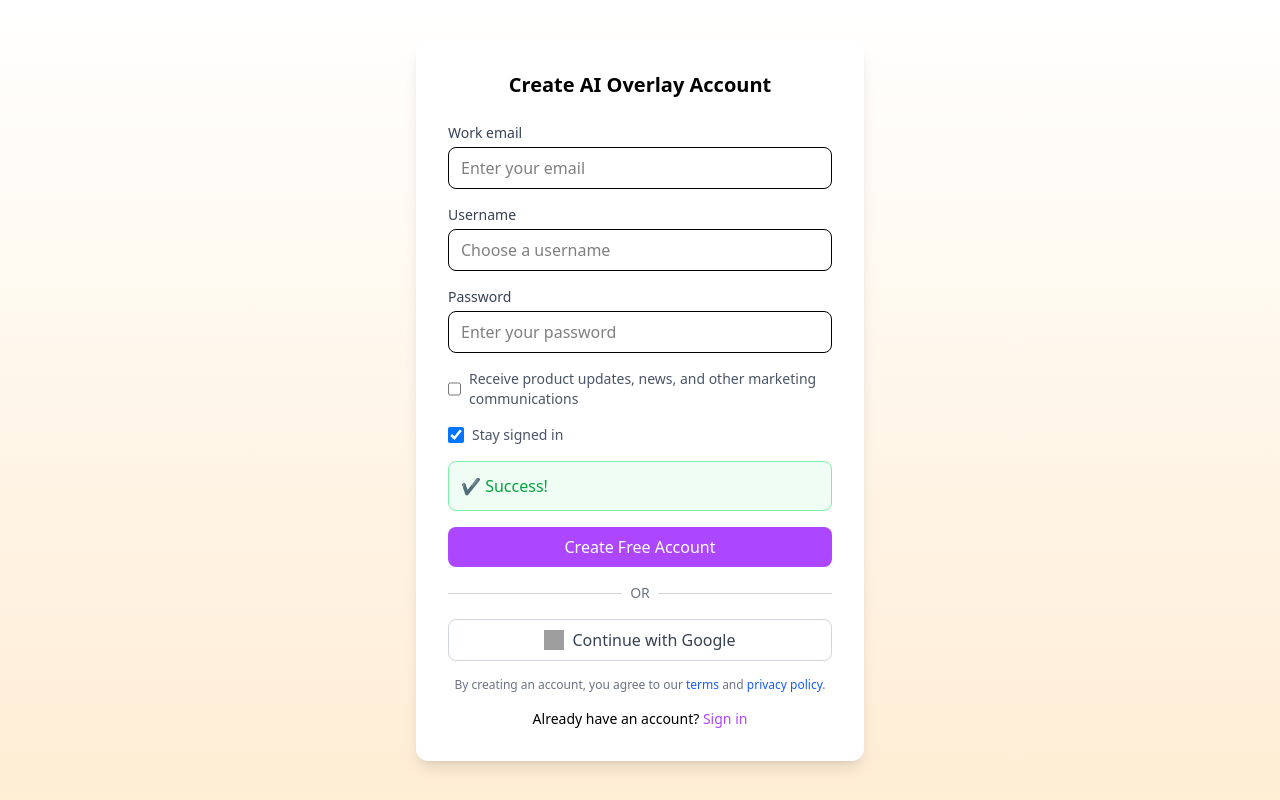
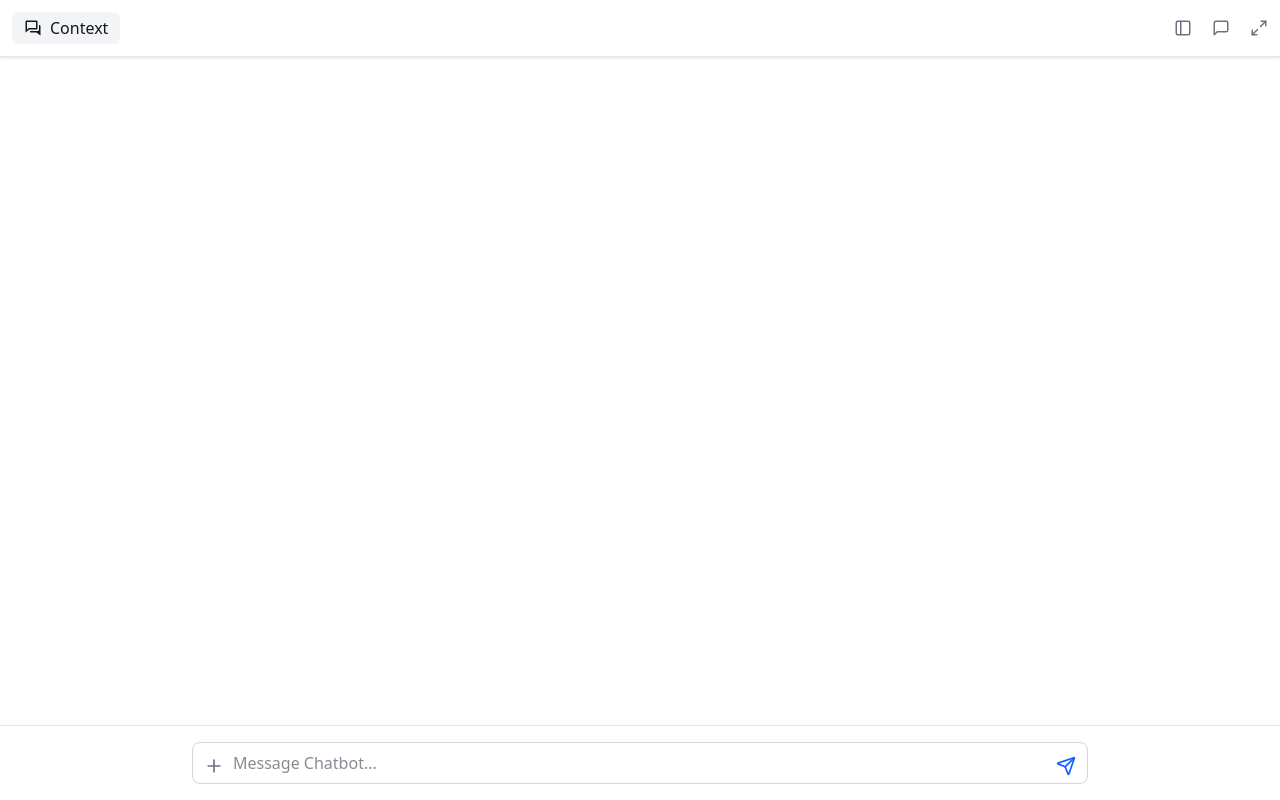
Before and after one commit to hasanraza38/ai-overlay-desktop-app, a React app in the folder client/: page / in a window 1280 px wide. Built offline with nearby package versions, Linux system fonts and the light colour scheme; grey boxes are pictures that could not be loaded; the HTML template or start-up script is replaced by a standard one.

Commit message:
Created Chatbot Ui then implement real-time streaming responses from Groq API (frontend + backend)

```diff
--- a/client/package.json
+++ b/client/package.json
@@ -16,8 +16,10 @@
     "@tailwindcss/vite": "^4.1.13",
     "electron-is-dev": "^3.0.1",
     "electronmon": "^2.0.3",
+    "lucide-react": "^0.544.0",
     "react": "^18.3.1",
     "react-dom": "^18.3.1",
+    "react-icons": "^5.5.0",
     "react-router-dom": "^7.8.2",
     "tailwindcss": "^4.1.13"
   },
--- a/client/src/App.jsx
+++ b/client/src/App.jsx
@@ -1,11 +1,13 @@
 import React from 'react'
 import Wellcome from './pages/Wellcom'
+import ChatSection from './pages/ChatSection'
 
 export default function App() {
   return (
 
     <>
-      <Wellcome/>
+      {/* <Wellcome/> */}
+      <ChatSection/>
     </>
   )
 }
--- a/client/src/pages/ChatSection.jsx
+++ b/client/src/pages/ChatSection.jsx
@@ -1,202 +1,163 @@
-import { useEffect, useState, useRef } from "react";
+import { useState, useRef } from "react";
+import {
+  FiSidebar,
+  FiMessageSquare,
+  FiMaximize2,
+  FiX,
+} from "react-icons/fi";
+import { BiConversation } from "react-icons/bi";
+import { Plus, Send } from "lucide-react";
 
-function ChatSection() {
-  const [clipboardText, setClipboardText] = useState("");
-  const [selectedText, setSelectedText] = useState("");
+async function streamGroqResponse(userMessage, onChunk) {
+  const response = await fetch("http://localhost:4000/api/chatbot", {
+    method: "POST",
+    headers: {
+      "Content-Type": "application/json",
+    },
+    body: JSON.stringify({
+      userInput: userMessage,
+      context: "general", // agar context chahiye ho to pass karo
+    }),
+  });
+
+  const reader = response.body.getReader();
+  const decoder = new TextDecoder();
+
+  while (true) {
+    const { done, value } = await reader.read();
+    if (done) break;
+    const chunk = decoder.decode(value, { stream: true });
+    const lines = chunk.split("\n").filter((line) => line.trim());
+    for (const line of lines) {
+      if (line.startsWith("data: ")) {
+        const data = line.replace("data: ", "");
+        if (data === "[DONE]") return;
+        try {
+          const json = JSON.parse(data);
+          const token = json.token;
+          if (token) onChunk(token);
+        } catch {}
+      }
+    }
+  }
+}
+
+export default function Chatbot() {
   const [messages, setMessages] = useState([]);
-  const [userInput, setUserInput] = useState("");
-  const [isLoading, setIsLoading] = useState(true);
+  const [input, setInput] = useState("");
+  const [showContext, setShowContext] = useState(false);
   const messagesEndRef = useRef(null);
 
-  // Scroll chat to bottom
-  const scrollToBottom = () => {
-    messagesEndRef.current?.scrollIntoView({ behavior: "smooth" });
+  const handleSend = async () => {
+    if (!input.trim()) return;
+
+    const userMessage = { role: "user", content: input };
+    setMessages((prev) => [...prev, userMessage, { role: "assistant", content: "" }]);
+    setInput("");
+
+    const onChunk = (token) => {
+      setMessages((prev) => {
+        const updated = [...prev];
+        updated[updated.length - 1].content += token;
+        return updated;
+      });
+      messagesEndRef.current?.scrollIntoView({ behavior: "smooth" });
+    };
+
+    await streamGroqResponse(input, onChunk);
   };
 
-  useEffect(() => {
-    if (!window.electronAPI) {
-      console.error('electronAPI is not available');
-      setIsLoading(false);
-      return;
+  const handleKeyDown = (e) => {
+    if (e.key === "Enter" && !e.shiftKey) {
+      e.preventDefault();
+      handleSend();
     }
-
-    try {
-      const text = window.electronAPI.readClipboard();
-      setClipboardText(text || "");
-    } catch (err) {
-      console.error("Error reading initial clipboard:", err);
-    }
-
-    setIsLoading(false);
-
-    // Clipboard listener
-    const cleanup = window.electronAPI.onClipboardUpdate((newText) => {
-      setClipboardText(newText || "");
-      if (newText) {
-        addMessage("context", newText);
-      }
-    });
-
-    // Selection listener
-    const handleSelection = () => {
-      const selection = window.getSelection();
-      if (selection) {
-        const text = selection.toString();
-        setSelectedText(text);
-        if (text) addMessage("context", text);
-      }
-    };
-
-    document.addEventListener("mouseup", handleSelection);
-    document.addEventListener("keyup", handleSelection);
-    document.addEventListener("selectionchange", handleSelection);
-
-    return () => {
-      if (typeof cleanup === "function") cleanup();
-      document.removeEventListener("mouseup", handleSelection);
-      document.removeEventListener("keyup", handleSelection);
-      document.removeEventListener("selectionchange", handleSelection);
-    };
-  }, []);
-
-  const addMessage = (type, content) => {
-    setMessages((prev) => [...prev, { type, content }]);
   };
 
-  useEffect(() => {
-    scrollToBottom();
-  }, [messages]);
-
-  const handleSend = () => {
-    if (!userInput.trim()) return;
-
-    addMessage("user", userInput);
-    setUserInput("");
-
-    // Mock AI response (replace with API call)
-    setTimeout(() => {
-      addMessage("bot", `I see you're asking about "${userInput}". Based on your ${selectedText ? "selected text" : "clipboard content"}, I can help with that!`);
-    }, 500);
-  };
-
-  if (isLoading) {
-    return (
-      <div className="flex items-center justify-center h-screen bg-gradient-to-br from-blue-50 to-purple-50">
-        <div className="text-center">
-          <div className="animate-spin rounded-full h-12 w-12 border-b-2 border-blue-500 mx-auto"></div>
-          <p className="mt-4 text-blue-600 font-medium">Loading AI Overlay...</p>
-        </div>
-      </div>
-    );
-  }
-
   return (
-    <div className="flex flex-col h-screen bg-white">
-      {/* Header */}
-      <div className="bg-gradient-to-r from-blue-600 to-purple-600 text-white p-4 shadow-md">
-        <div className="flex items-center justify-between">
-          <div className="flex items-center space-x-3">
-            <div className="bg-white/20 p-2 rounded-lg">
-              <i className="fas fa-robot text-xl"></i>
-            </div>
-            <h1 className="text-xl font-bold">AI Overlay</h1>
-          </div>
-          <div className="flex items-center space-x-2 text-sm bg-white/20 px-3 py-1 rounded-full">
-            <div className="w-2 h-2 bg-green-400 rounded-full"></div>
-            <span>Connected</span>
-          </div>
+    <div className="h-screen flex flex-col bg-white text-gray-900">
+      {/* Top Bar */}
+      <div className="flex justify-between items-center p-3 bg-white border-b border-gray-200 shadow-sm">
+        <button
+          onClick={() => setShowContext(true)}
+          className="flex items-center gap-2 bg-gray-100 px-3 py-1 rounded-md hover:bg-gray-200"
+        >
+          <BiConversation size={18} />
+          <span>Context</span>
+        </button>
+        <div className="flex gap-5 text-gray-500">
+          <button className="hover:text-black"><FiSidebar size={18} /></button>
+          <button className="hover:text-black"><FiMessageSquare size={18} /></button>
+          <button className="hover:text-black"><FiMaximize2 size={18} /></button>
         </div>
       </div>
 
-      {/* Context Bar - Fixed at the top above input */}
-      {(selectedText || clipboardText) && (
-        <div className="bg-amber-50 border-b border-amber-200 p-3">
-          <div className="max-w-4xl mx-auto flex items-start">
-            <div className="bg-amber-100 p-1 rounded mr-2 mt-0.5">
-              <i className="fas fa-clipboard text-amber-600 text-xs"></i>
-            </div>
-            <div className="flex-1">
-              <p className="text-xs font-medium text-amber-800 mb-1">Context from {selectedText ? "selection" : "clipboard"}:</p>
-              <p className="text-xs text-amber-700 truncate">
-                {selectedText || clipboardText}
-              </p>
-            </div>
+      {/* Chat Body */}
+      <div className="flex-1 overflow-y-auto p-6 space-y-4">
+        {messages.map((msg, i) => (
+          <div
+            key={i}
+            className={`p-3 rounded-lg max-w-2xl ${
+              msg.role === "user"
+                ? "bg-gray-200 text-gray-900 self-end ml-auto"
+                : "bg-white text-black border border-gray-200"
+            }`}
+          >
+            {msg.content}
+          </div>
+        ))}
+        <div ref={messagesEndRef}></div>
+      </div>
+
+      {/* Input Bar (ChatGPT Style) */}
+      <div className="p-4 border-t border-gray-200 bg-white">
+        <div className="relative flex items-end max-w-4xl mx-auto w-full">
+          {/* Plus Icon (Left) */}
+          <button
+            className="absolute left-3 bottom-2 text-gray-500 hover:text-black"
+            onClick={() => alert("Upload window khul jaeygi")}
+          >
+            <Plus size={20} />
+          </button>
+
+          {/* Textarea */}
+          <textarea
+            value={input}
+            onChange={(e) => setInput(e.target.value)}
+            onKeyDown={handleKeyDown}
+            rows="1"
+            placeholder="Message Chatbot..."
+            className="w-full border border-gray-300 rounded-lg pl-10 pr-10 py-2 resize-none focus:outline-none focus:ring-1 focus:ring-blue-500"
+            style={{ minHeight: "40px", maxHeight: "200px" }}
+          />
+
+          {/* Send Button (Right) */}
+          <button
+            onClick={handleSend}
+            className="absolute right-3 bottom-2 text-blue-600 hover:text-blue-800"
+          >
+            <Send size={20} />
+          </button>
+        </div>
+      </div>
+
+      {/* Context Sidebar */}
+      {showContext && (
+        <div className="absolute top-0 left-0 w-72 h-full bg-white border-r border-gray-200 shadow-lg p-4 flex flex-col">
+          <div className="flex justify-between items-center border-b border-gray-200 pb-2">
+            <h2 className="text-lg font-semibold">Context</h2>
             <button
-              onClick={() => {
-                setSelectedText("");
-                setClipboardText("");
-              }}
-              className="text-amber-500 hover:text-amber-700 text-xs"
+              onClick={() => setShowContext(false)}
+              className="text-gray-500 hover:text-black"
             >
-              <i className="fas fa-times"></i>
+              <FiX size={20} />
             </button>
+          </div>
+          <div className="mt-3 text-sm text-gray-600">
+            Yahan aap ka context show hoga (history, info, etc).
           </div>
         </div>
       )}
-
-      {/* Chat Area */}
-      <div className="flex-1 overflow-hidden flex flex-col">
-        {/* Messages */}
-        <div className="flex-1 p-4 overflow-y-auto">
-          <div className="max-w-3xl mx-auto">
-            {/* Welcome message */}
-            <div className="max-w-[85%] md:max-w-[75%] bg-blue-100 text-gray-800 p-4 rounded-2xl rounded-bl-none mb-4">
-              <div>Hello! I'm your AI assistant. I can use text from your clipboard or selections as context for our conversation.</div>
-              <div className="text-xs text-gray-500 mt-2 text-right">Just now</div>
-            </div>
-
-            {/* Messages list */}
-            {messages.map((msg, idx) => (
-              <div
-                key={idx}
-                className={`max-w-[85%] md:max-w-[75%] mb-4 p-4 rounded-2xl ${
-                  msg.type === "user"
-                    ? "bg-blue-600 text-white ml-auto rounded-br-none"
-                    : msg.type === "context"
-                    ? "bg-amber-100 text-amber-900 border border-amber-200 mx-auto text-sm"
-                    : "bg-gray-100 text-gray-800 rounded-bl-none"
-                }`}
-              >
-                <div>{msg.content}</div>
-                <div className={`text-xs mt-2 text-right ${msg.type === "user" ? "text-blue-200" : "text-gray-500"}`}>
-                  {new Date().toLocaleTimeString([], {hour: '2-digit', minute:'2-digit'})}
-                </div>
-              </div>
-            ))}
-            <div ref={messagesEndRef} />
-          </div>
-        </div>
-
-        {/* Input Area */}
-        <div className="p-4 border-t border-gray-200 bg-white">
-          <div className="max-w-3xl mx-auto">
-            <div className="flex items-center space-x-3">
-              <input
-                type="text"
-                value={userInput}
-                onChange={(e) => setUserInput(e.target.value)}
-                onKeyDown={(e) => e.key === "Enter" && handleSend()}
-                placeholder="Ask AI Overlay anything..."
-                className="flex-1 py-3 px-4 border border-gray-300 rounded-full focus:outline-none focus:ring-2 focus:ring-blue-500 focus:border-transparent shadow-sm"
-              />
-              <button
-                onClick={handleSend}
-                disabled={!userInput.trim()}
-                className="bg-blue-600 hover:bg-blue-700 text-white p-3 rounded-full w-12 h-12 flex items-center justify-center transition-colors disabled:opacity-50 disabled:cursor-not-allowed shadow-md"
-              >
-                <i className="fas fa-paper-plane"></i>
-              </button>
-            </div>
-
-            {/* Help text */}
-            <p className="text-xs text-gray-500 mt-2 text-center">
-              Select text or copy to clipboard to provide context for AI responses
-            </p>
-          </div>
-        </div>
-      </div>
     </div>
   );
 }
-
-export default ChatSection;
```
Also changed, not shown: 2 other files (tests, documents, lock files or other folders).
